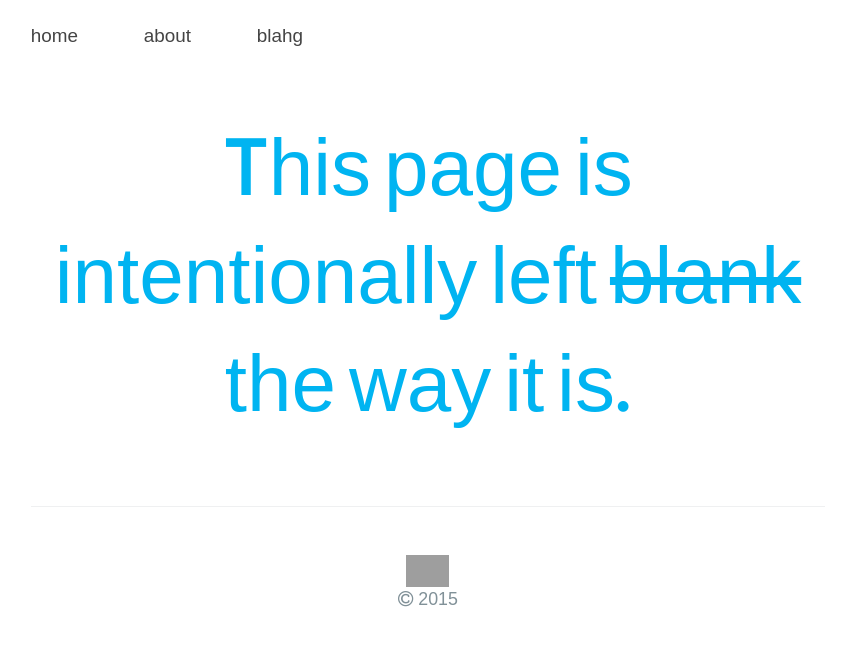
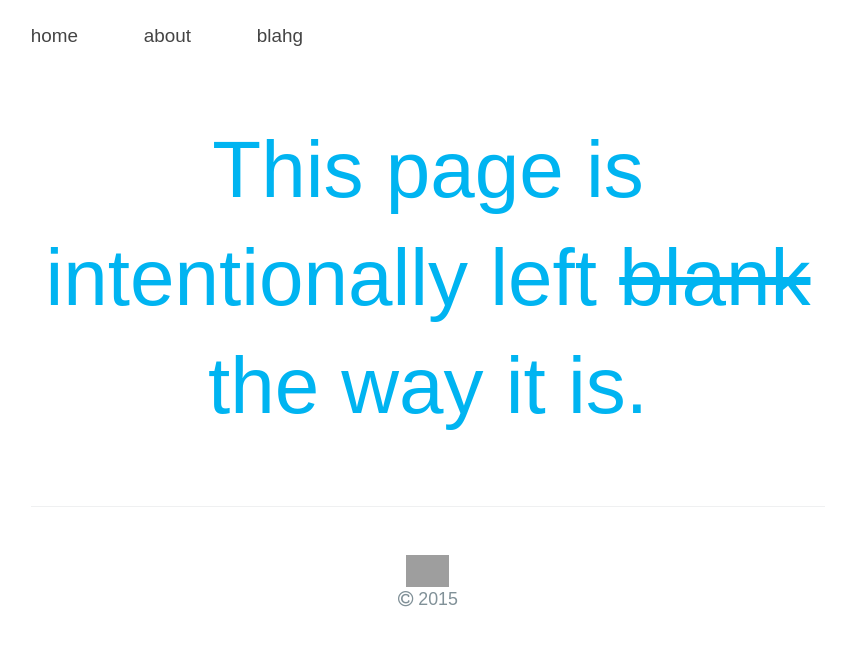
Before and after one commit to a-mar/a-mar.github.io, a Jekyll site: the page built from index.html, in a window 1280 px wide. Shown: the top 646 px of the page, without its empty margins (212-1054 px from the left). Built offline with Jekyll 4.4.1, drawn with Linux system fonts in a browser that asks for light colours; nearby versions of some CDN libraries; some web fonts are replaced; Markdown is read by kramdown in place of the engine named in the settings; grey boxes are pictures that could not be loaded.

Commit message:
Update head.html

```diff
--- a/_includes/head.html
+++ b/_includes/head.html
@@ -9,7 +9,6 @@
     <meta name="viewport" content="width=device-width, initial-scale=1">
     <link rel="stylesheet" type="text/css" href="stylesheets/normalize.css" media="screen">
     <link rel="stylesheet" href="https://maxcdn.bootstrapcdn.com/font-awesome/4.4.0/css/font-awesome.min.css">
-    <link rel="stylesheet" type="text/css" href="https://raw.githubusercontent.com/a-mar/a-mar.github.io/master/stylesheets/bauer.css">
     <link rel="stylesheet" type="text/css" href="/stylesheets/main.css" media="screen">
     <link rel="stylesheet" type="text/css" href="/stylesheets/github-light.css" media="screen">
 </head>
```
